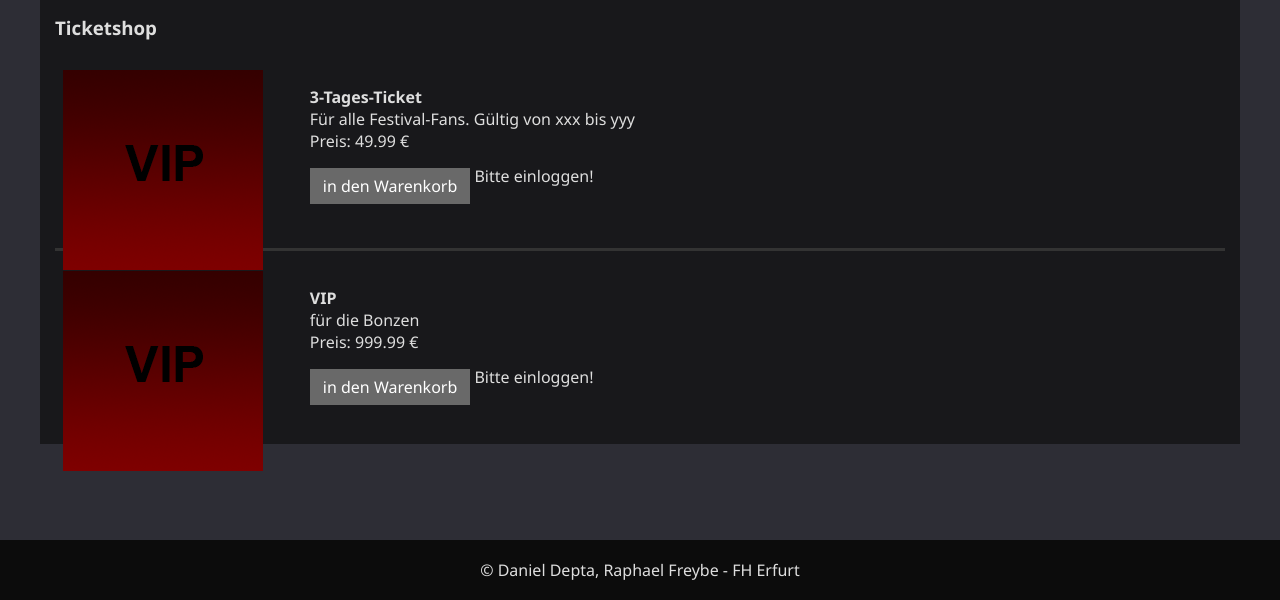
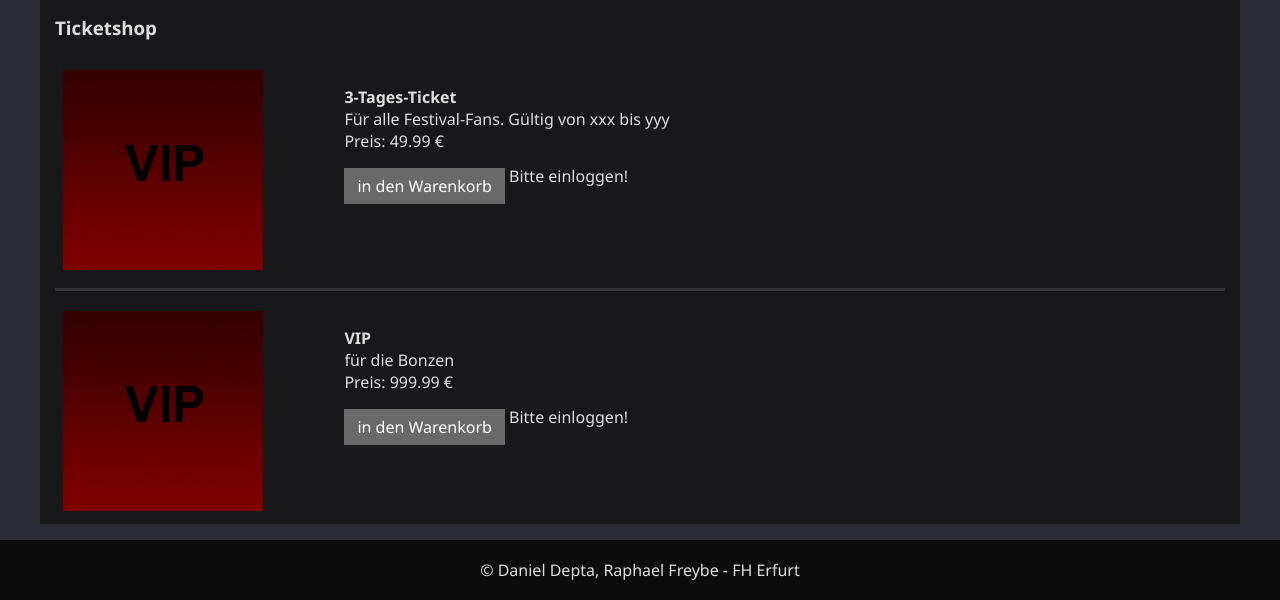
Before and after one commit to fh-erfurt/bord-festival-website, a PHP site: page /?a=ticketshop in a window 1280 px wide. Shown: the part 200-800 px from the top of the page. Run offline with PHP 8.4, Linux system fonts and the light colour scheme; data comes from the database, SQL or seed files in the repository; some libraries are stand-ins or nearby versions.

Commit message:
ticketshop design v0.2

```diff
--- a/assets/css/layout.css
+++ b/assets/css/layout.css
@@ -216,6 +216,22 @@ main {}
     padding: 0.375rem;
 }
 
+@media (max-width: 950px),
+(max-device-width: 950px) {
+    .item-image {
+        position: absolute;
+        width: 30%;
+    }
+    .item-image img {
+        max-width: 100%;
+    }
+    .item-details {
+      padding: 1em;
+      width: 65%;
+      margin-left: 35%;
+    }
+}
+
 @media (max-width: 600px),
 (max-device-width: 600px) {
     .newsletter-label {
@@ -236,6 +252,19 @@ main {}
     .sm-width-100 {
         width: 100%;
     }
+    .item-image {
+        position: absolute;
+        width: 30%;
+    }
+    .item-image img {
+        max-width: 100%;
+    }
+    .item-details {
+      padding: 1em;
+      width: 65%;
+      margin-left: 35%;
+    }
+
 }
 
 .input-inline {
@@ -342,15 +371,19 @@ main {}
     overflow: hidden;
     display: flex;
     padding: 0.5em;
+    min-height: 190px;
 }
 .item-image {
     position: absolute;
-    width: 20%;
+    max-width: 20%;
+}
+.item-image img {
+    max-width: 100%;
 }
 .item-details {
   padding: 1em;
-  width: 80%;
-  margin-left: 20%;
+  width: 100%;
+  margin-left: 23%;
 }
 
 .ticket.border-top {
```
